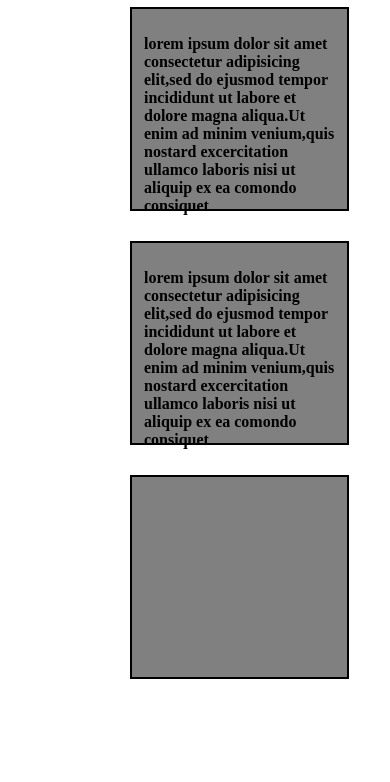
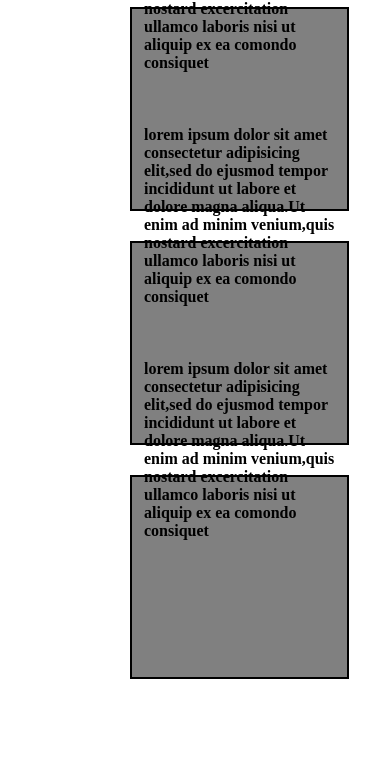
Before and after one commit to mayurbarai/assingment1998, a plain HTML site: page module_1/index.html in a window 390 px wide. Shown: the part 60-842 px from the top of the page. Drawn offline with Linux system fonts and the light colour scheme.

Commit message:
Update hw.css

```diff
--- a/module_1/hw.css
+++ b/module_1/hw.css
@@ -3,7 +3,7 @@ body{
   margin:0;
   border:0;
 }
-@media only screen and (min-width: 992px) {
+@media (min-width: 992px) {
 	/*desktop*/
   body {
     background-color: lightblue;
@@ -83,7 +83,7 @@ p{
   padding:10px;
 }
 }
-@media only screen and (max-width: 767px) {
+@media (max-width: 767px) {
 	/*mobile*/
   h1{
   text-align:center;
@@ -117,7 +117,7 @@ section{
   background-color:yellow;
 }
 p{
-position:absolute;
+position:relative;
 bottom:200px;
 font-weight:bold;
 padding:12px;
```
